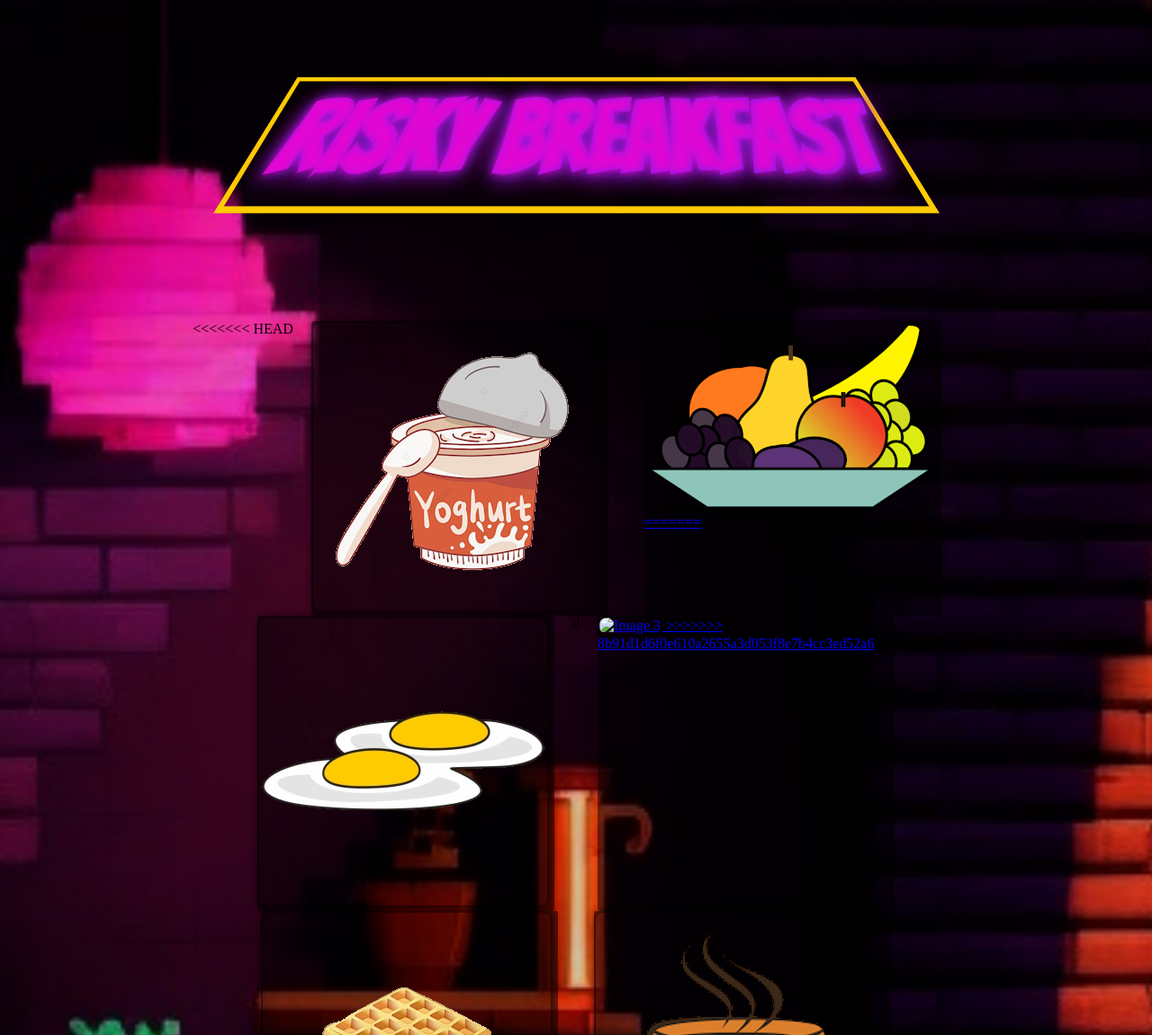
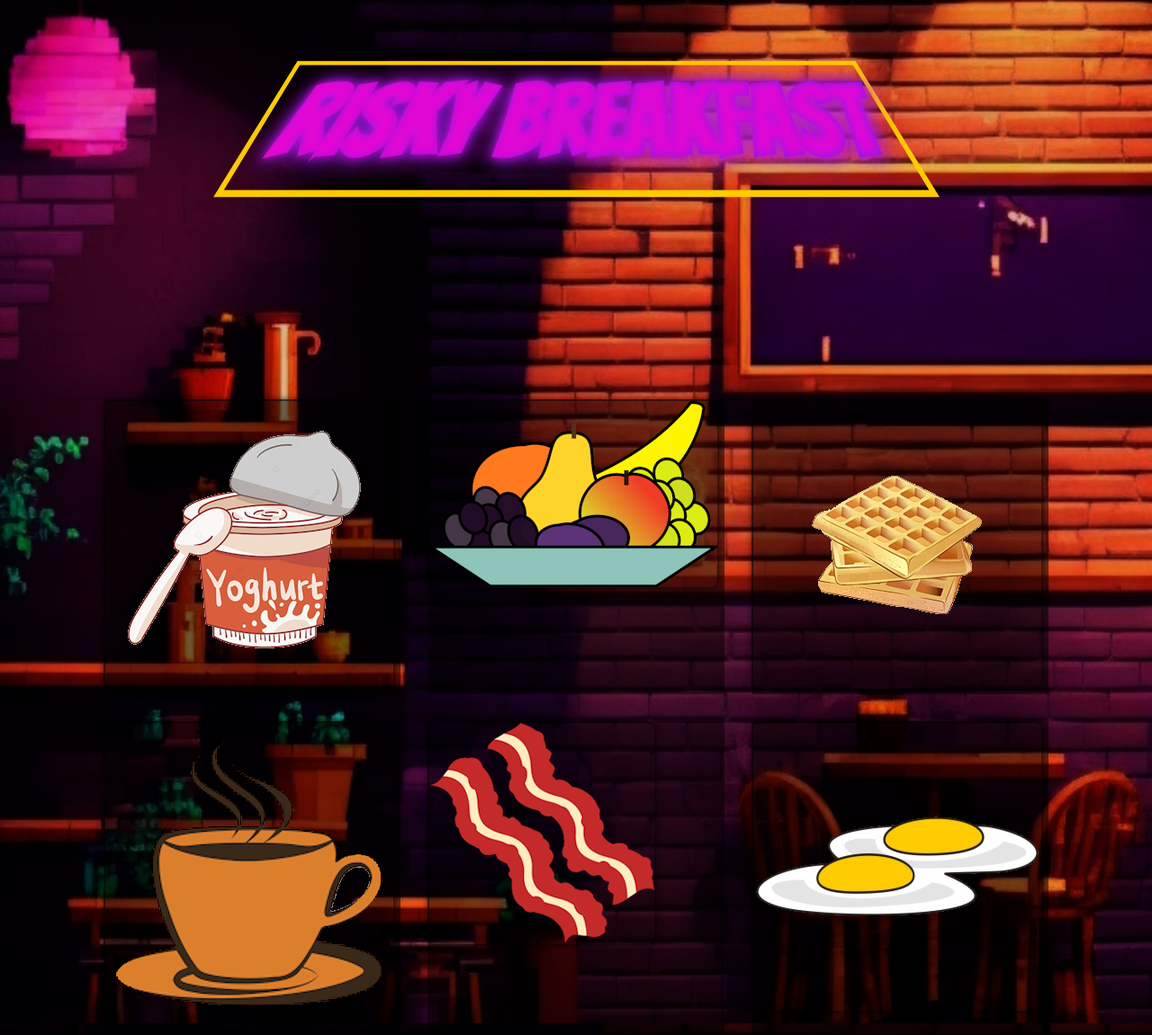
Before and after one commit to Tribeoftech/RiskyBreakfastHacksprint, a plain HTML site: page public/main.html in a window 1280 px wide. Shown: the part 142-1293 px from the top of the page at 90% size. Drawn offline with Linux system fonts and the light colour scheme; files whose address does not match are found by name.

Commit message:
css and html and organized and more

```diff
--- a/public/main.html
+++ b/public/main.html
@@ -1,14 +1,9 @@
 <!DOCTYPE html>
 <html>
-<<<<<<< HEAD
 <head>
 <link href="https://fonts.googleapis.com/css2?family=Bangers&display=swap" rel="stylesheet">
 <link rel="stylesheet" type="text/css" href="css/stylesMain.css">
 <style>
-=======
-<>
-<style>
->>>>>>> 8b91d1d6f0e610a2655a3d053f8e7b4cc3ed52a6
   body {
     background-image: url('images/background.jpg'); /* Replace with the path to your background image */
     background-size: 100%;
@@ -39,7 +34,6 @@
     display: flex;
     flex-wrap: wrap;
     justify-content: center;
-<<<<<<< HEAD
     margin-top: 100px;
     margin-left: 100px;
     margin-right: 100px;
@@ -56,17 +50,6 @@
     max-width: 100%;
     border-radius: 8px;
     box-shadow: 0 0 10px rgba(0, 0, 0, 3.0);
-=======
-    margin-top: 5px;
-  }
-
-  .image-link {
-    margin:0 20px;
-    .image-container {
-      display: flex;
-      justify-content:
-align-items: center;
->>>>>>> 8b91d1d6f0e610a2655a3d053f8e7b4cc3ed52a6
   }
 
   /* CSS for styling the large button */
@@ -93,7 +76,7 @@ align-items: center;
       max-width: 100%;
       max-height: 100%;
   }
-}
+
 
 </style>
 </head>
@@ -103,19 +86,11 @@ align-items: center;
   </div>
   <div class="image-container">
     </a>
-<<<<<<< HEAD
     <a class="image-link" href="yogurt.html">
       <img src="images/yogurt_image.png" alt="Image 1">
     </a>
     <a class="image-link" href="fruit_bowl.html">
       <img src="images/fruit_bowl.png" alt="Image 2">
-=======
-    <a class="image-link" href="newegg.html">
-      <img src="images/newegg.png" alt="Image 2">
-    </a>d
-    <a class="image-link" href="image3.html">
-      <img src="image3.jpg" alt="Image 3">
->>>>>>> 8b91d1d6f0e610a2655a3d053f8e7b4cc3ed52a6
     </a>
     <a class="image-link" href="waffel.html">
       <img src="images/waffel.png" alt="Image 3">
```
